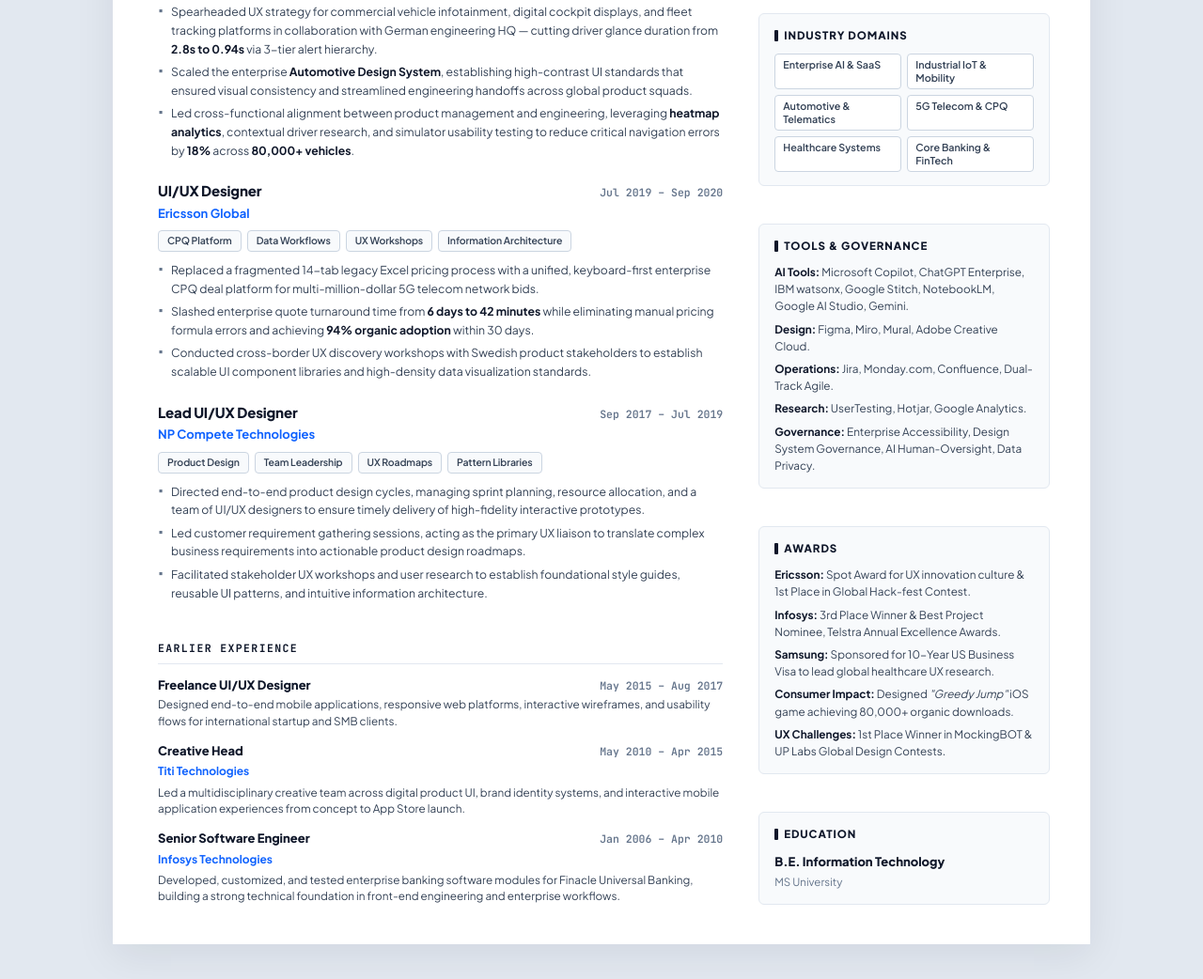
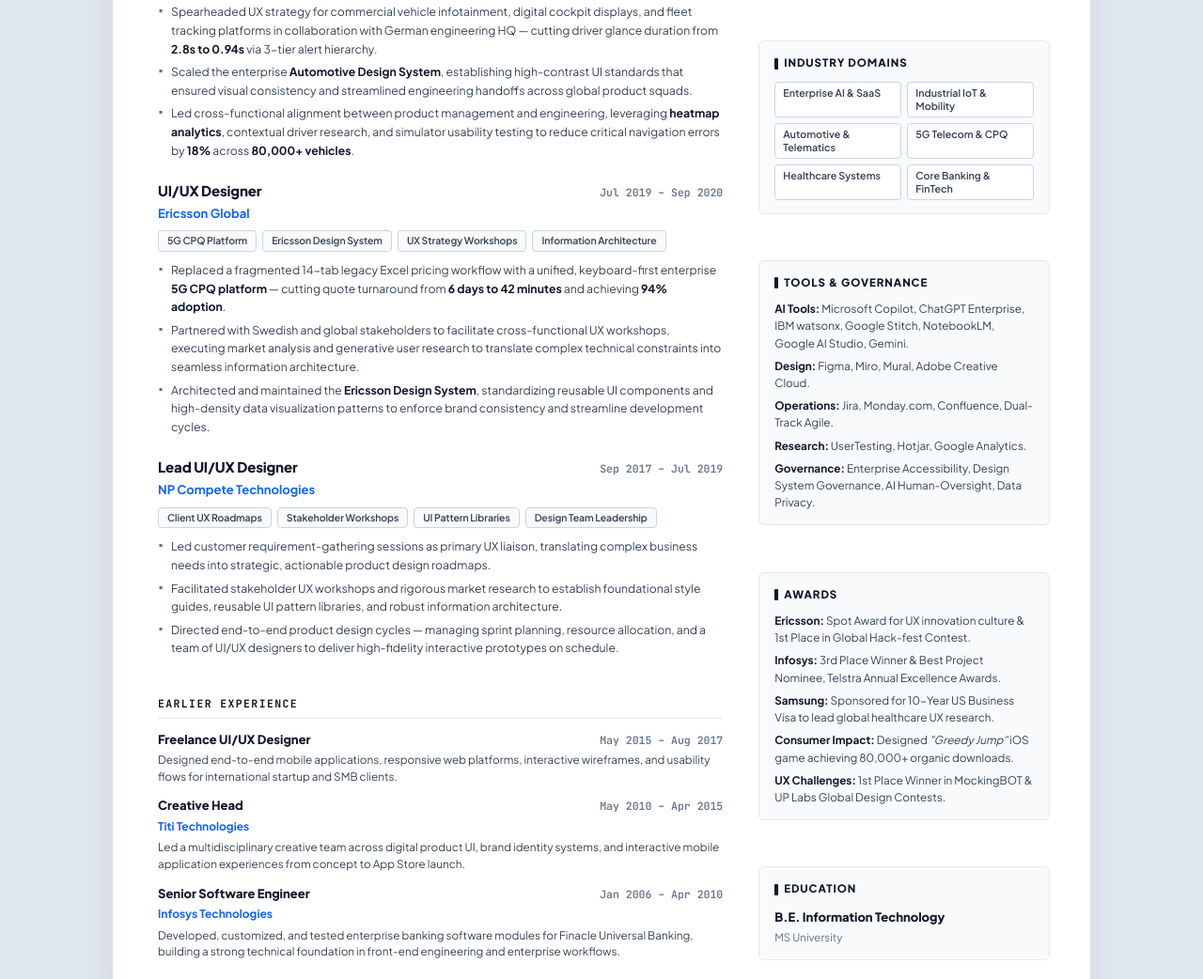
Before and after one commit to vrbberaj/resume-code, a website: page resume-swiss.html in a window 1280 px wide. Shown: the part 1067-2109 px from the top of the page at 94% size. Drawn offline with Linux system fonts and the light colour scheme.

Commit message:
Update Ericsson Global and NP Compete sections to cover all Classic resume points

```diff
--- a/resume-swiss.html
+++ b/resume-swiss.html
@@ -945,15 +945,15 @@
               </div>
               <div class="exp-company">Ericsson Global</div>
               <div class="exp-tags-row">
-                <span class="exp-tag">CPQ Platform</span>
-                <span class="exp-tag">Data Workflows</span>
-                <span class="exp-tag">UX Workshops</span>
+                <span class="exp-tag">5G CPQ Platform</span>
+                <span class="exp-tag">Ericsson Design System</span>
+                <span class="exp-tag">UX Strategy Workshops</span>
                 <span class="exp-tag">Information Architecture</span>
               </div>
               <ul class="exp-bullets">
-                <li>Replaced a fragmented 14-tab legacy Excel pricing process with a unified, keyboard-first enterprise CPQ deal platform for multi-million-dollar 5G telecom network bids.</li>
-                <li>Slashed enterprise quote turnaround time from <strong>6 days to 42 minutes</strong> while eliminating manual pricing formula errors and achieving <strong>94% organic adoption</strong> within 30 days.</li>
-                <li>Conducted cross-border UX discovery workshops with Swedish product stakeholders to establish scalable UI component libraries and high-density data visualization standards.</li>
+                <li>Replaced a fragmented 14-tab legacy Excel pricing workflow with a unified, keyboard-first enterprise <strong>5G CPQ platform</strong> — cutting quote turnaround from <strong>6 days to 42 minutes</strong> and achieving <strong>94% adoption</strong>.</li>
+                <li>Partnered with Swedish and global stakeholders to facilitate cross-functional UX workshops, executing market analysis and generative user research to translate complex technical constraints into seamless information architecture.</li>
+                <li>Architected and maintained the <strong>Ericsson Design System</strong>, standardizing reusable UI components and high-density data visualization patterns to enforce brand consistency and streamline development cycles.</li>
               </ul>
             </article>
 
@@ -965,15 +965,15 @@
               </div>
               <div class="exp-company">NP Compete Technologies</div>
               <div class="exp-tags-row">
-                <span class="exp-tag">Product Design</span>
-                <span class="exp-tag">Team Leadership</span>
-                <span class="exp-tag">UX Roadmaps</span>
-                <span class="exp-tag">Pattern Libraries</span>
+                <span class="exp-tag">Client UX Roadmaps</span>
+                <span class="exp-tag">Stakeholder Workshops</span>
+                <span class="exp-tag">UI Pattern Libraries</span>
+                <span class="exp-tag">Design Team Leadership</span>
               </div>
               <ul class="exp-bullets">
-                <li>Directed end-to-end product design cycles, managing sprint planning, resource allocation, and a team of UI/UX designers to ensure timely delivery of high-fidelity interactive prototypes.</li>
-                <li>Led customer requirement gathering sessions, acting as the primary UX liaison to translate complex business requirements into actionable product design roadmaps.</li>
-                <li>Facilitated stakeholder UX workshops and user research to establish foundational style guides, reusable UI patterns, and intuitive information architecture.</li>
+                <li>Led customer requirement-gathering sessions as primary UX liaison, translating complex business needs into strategic, actionable product design roadmaps.</li>
+                <li>Facilitated stakeholder UX workshops and rigorous market research to establish foundational style guides, reusable UI pattern libraries, and robust information architecture.</li>
+                <li>Directed end-to-end product design cycles — managing sprint planning, resource allocation, and a team of UI/UX designers to deliver high-fidelity interactive prototypes on schedule.</li>
               </ul>
             </article>
 
```
Also changed, not shown: 1 other file.
